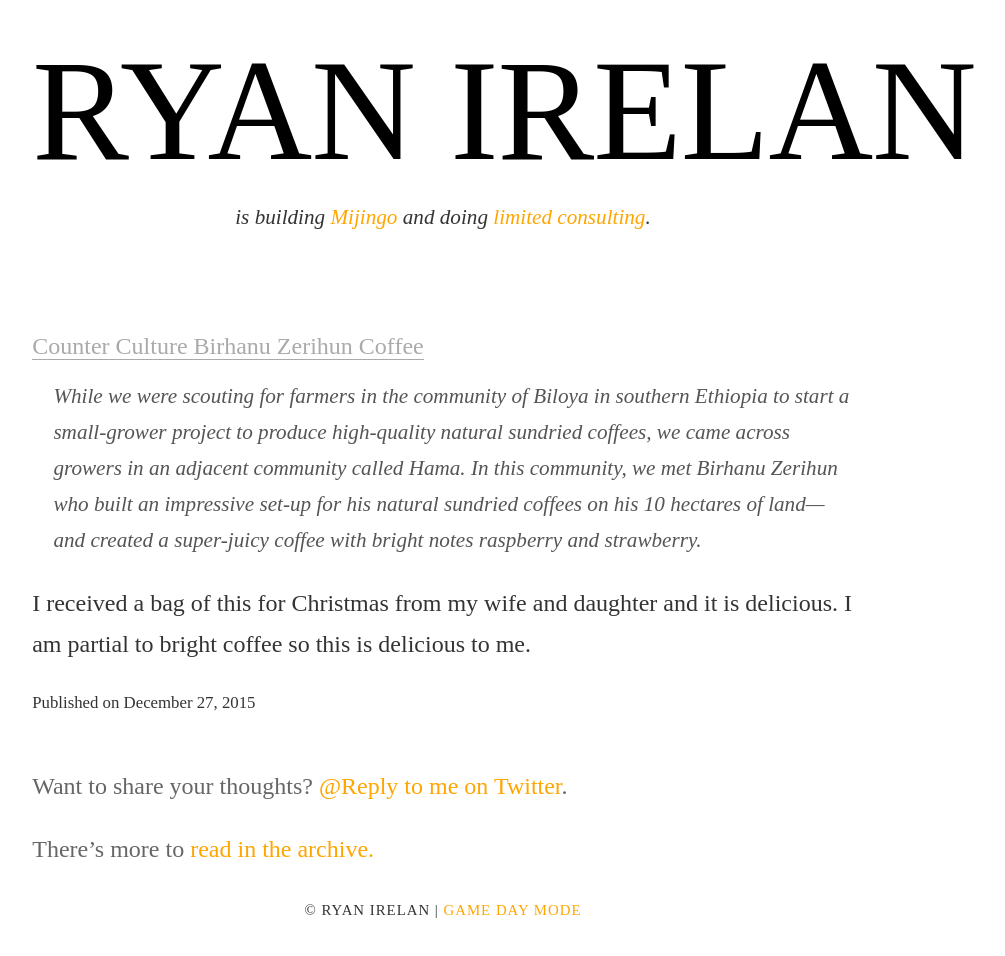
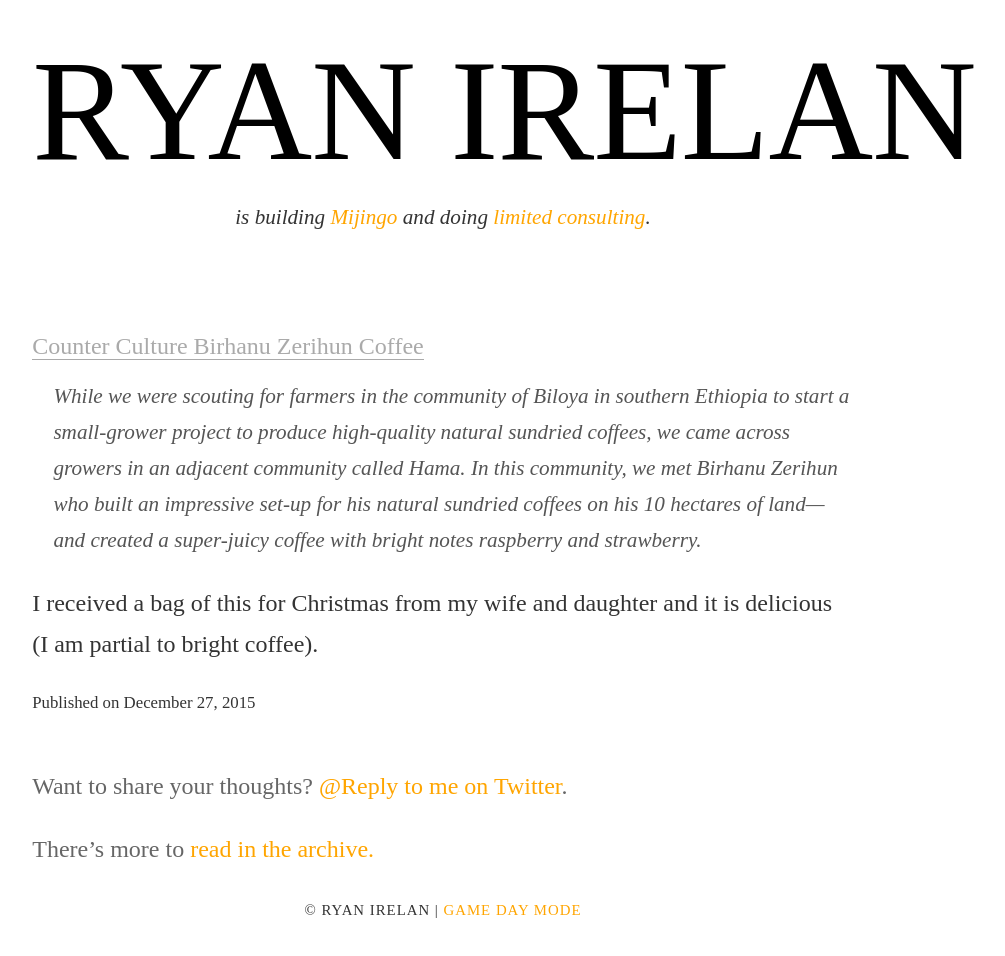
Before and after one commit to ryanirelan/ryanirelan.github.io, a Jekyll site: the page built from _posts/2015-12-27-counter-culture-birhanu-zerihun.markdown, in a window 1280 px wide. Shown: the whole page, without its empty margins (197-1202 px from the left). Built offline with Jekyll 4.4.1, drawn with Linux system fonts in a browser that asks for light colours; nearby versions of some CDN libraries; some web fonts are replaced.

Commit message:
Update 2015-12-27-counter-culture-birhanu-zerihun.markdown

```diff
--- a/_posts/2015-12-27-counter-culture-birhanu-zerihun.markdown
+++ b/_posts/2015-12-27-counter-culture-birhanu-zerihun.markdown
@@ -6,4 +6,4 @@
 
 > While we were scouting for farmers in the community of Biloya in southern Ethiopia to start a small-grower project to produce high-quality natural sundried coffees, we came across growers in an adjacent community called Hama. In this community, we met Birhanu Zerihun who built an impressive set-up for his natural sundried coffees on his 10 hectares of land—and created a super-juicy coffee with bright notes raspberry and strawberry.
 
-I received a bag of this for Christmas from my wife and daughter and it is delicious. I am partial to bright coffee so this is delicious to me.
+I received a bag of this for Christmas from my wife and daughter and it is delicious (I am partial to bright coffee).
```
